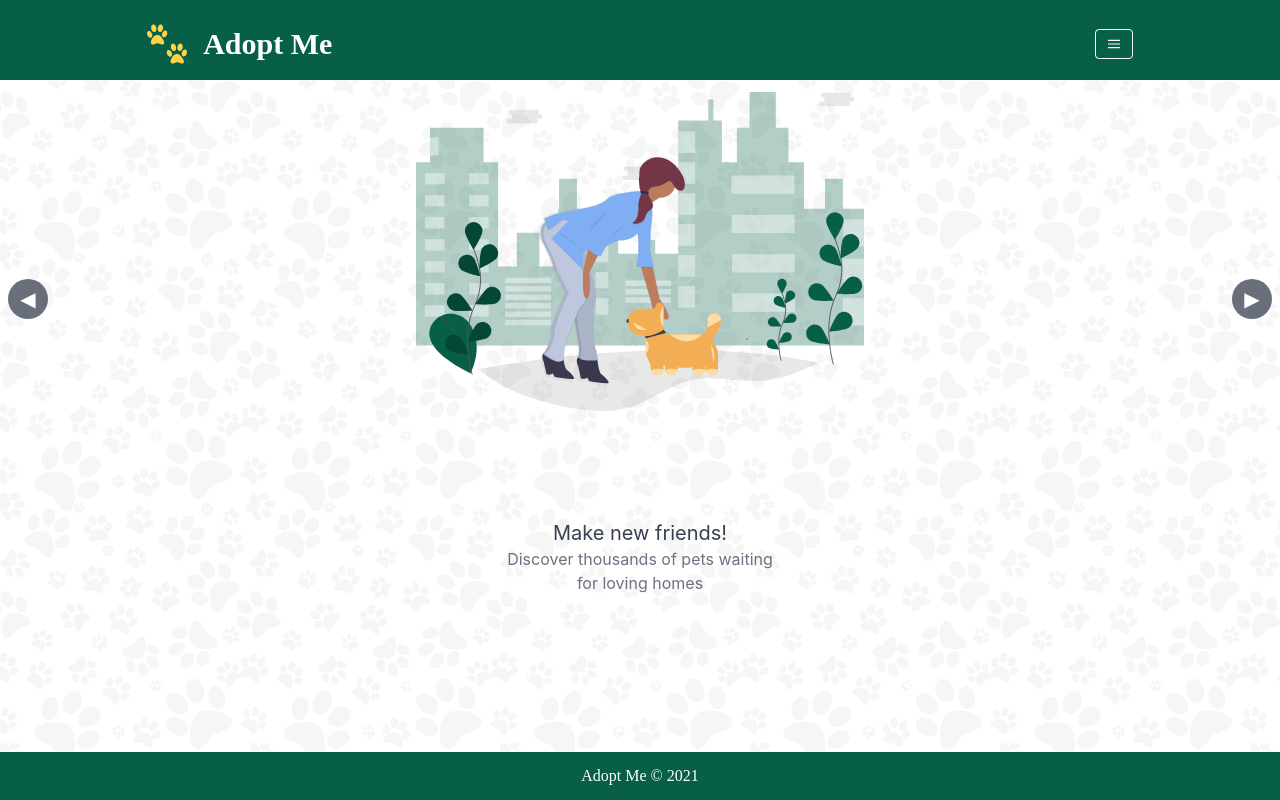
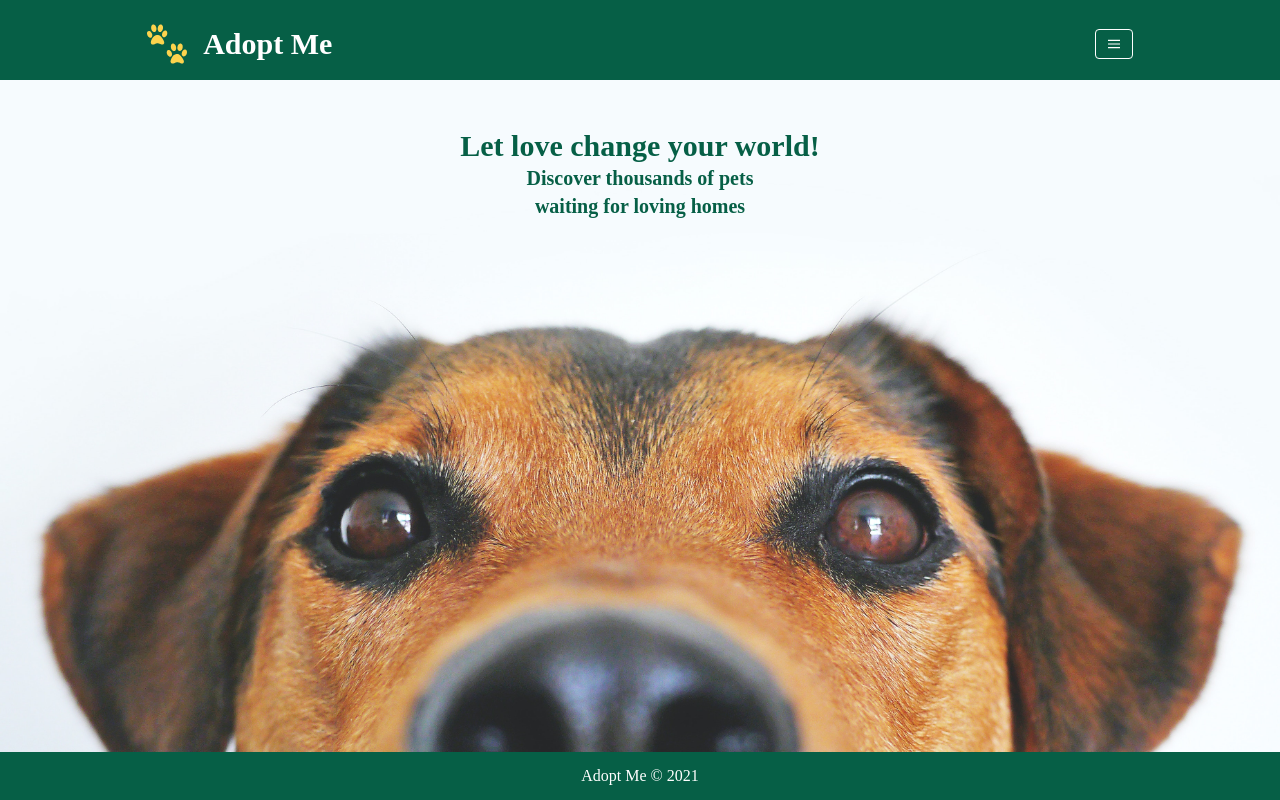
Before and after one commit to KarolinaObcowska/adopt_me, a React (Create React App) app in the folder client/: page / in a window 1280 px wide. Built offline with nearby package versions, Linux system fonts and the light colour scheme.

Commit message:
hero page fixed

```diff
--- a/client/src/components/Hero.js
+++ b/client/src/components/Hero.js
@@ -1,84 +1,25 @@
-import React, { useState, createRef } from "react";
-import HeroImg1 from "../images/hero.svg";
-import HeroImg2 from "../images/hero2.svg";
-import HeroImg3 from "../images/hero3.svg";
+import React from "react";
+import HeroImg1 from "../images/herobg.jpg";
 
-const images = [HeroImg1, HeroImg2, HeroImg3];
 
 const Hero = () => {
-  const [currentImage, setCurrentImage] = useState(0);
+  return (
+    <div className="fixed  w-screen h-screen flex justify-center">
+      <div className="flex items-center flex-col justify-center flex-wrap">
 
-  const refs = images.reduce((acc, val, i) => {
-    acc[i] = createRef();
-    return acc;
-  }, {});
 
-  const scrollToImage = (i) => {
-    setCurrentImage(i);
-    refs[i].current.scrollIntoView({
-      behavior: "smooth",
-      block: "nearest",
-      inline: "start",
-    });
-  };
 
-  const totalImages = images.length;
-
-  const nextImage = () => {
-    if (currentImage >= totalImages - 1) {
-      scrollToImage(0);
-    } else {
-      scrollToImage(currentImage + 1);
-    }
-  };
-
-  const previousImage = () => {
-    if (currentImage === 0) {
-      scrollToImage(totalImages - 1);
-    } else {
-      scrollToImage(currentImage - 1);
-    }
-  };
-
-  const sliderControl = (isLeft) => (
-    <button
-      type="button"
-      onClick={isLeft ? previousImage : nextImage}
-      className={`${arrowStyle} ${isLeft ? "left-2" : "right-2"}`}
-      style={{ top: "40%" }}
-    >
-      <span role="img" aria-label={`Arrow ${isLeft ? "left" : "right"}`}>
-        {isLeft ? "◀" : "▶"}
-      </span>
-    </button>
-  );
-
-  const arrowStyle =
-    "absolute text-white text-xl z-2 bg-gray-700 h-10 w-10 rounded-full opacity-75 flex items-center justify-center";
-
-  return (
-    <div className="fixed top-14 sm:top-30 mt-3 w-screen bg-white-100 flex justify-center">
-      <div className="flex items-center flex-col justify-center flex-wrap md:w-4/5 w-screen">
-        <div className="carousel">
-          {sliderControl(true)}
-          {images.map((img, i) => (
-            <div className="w-full flex-shrink-0" key={img} ref={refs[i]}>
               <img
-                src={img}
-                className="object-fit mt-6 m-auto w-full sm:max-w-md"
+                src={HeroImg1}
+                className="md:object-fit object-cover md:mb-20 h-screen w-screen"
                 alt="woman with dog"
               />
-            </div>
-          ))}
-          {sliderControl()}
-        </div>
-        <div className="text-center flex-1">
-          <h1 className="text-xl text-gray-700">Make new friends!</h1>
-          <p className="text-gray-500">
-            Discover thousands of pets waiting <br />
-            for loving homes
-          </p>
-        </div>
+              <div className="text-center top-32 absolute justify-center ">
+                <span className="text-3xl font-bold text-green-800">Let love change your world!</span>
+                <span className="block font-bold text-xl text-green-800">Discover thousands of pets <br />waiting for loving homes</span>
+              </div>
+
+
       </div>
     </div>
   );
--- a/client/src/components/Layout.js
+++ b/client/src/components/Layout.js
@@ -1,5 +1,5 @@
 import React from "react";
-import { BrowserRouter as Router, Route, Switch } from "react-router-dom";
+import { BrowserRouter as Router, Route } from "react-router-dom";
 import Navbar from "./Navbar";
 import Animals from "./Animals";
 import Hero from "./Hero";
```
Also changed, not shown: client/src/images/herobg.jpg (added).
